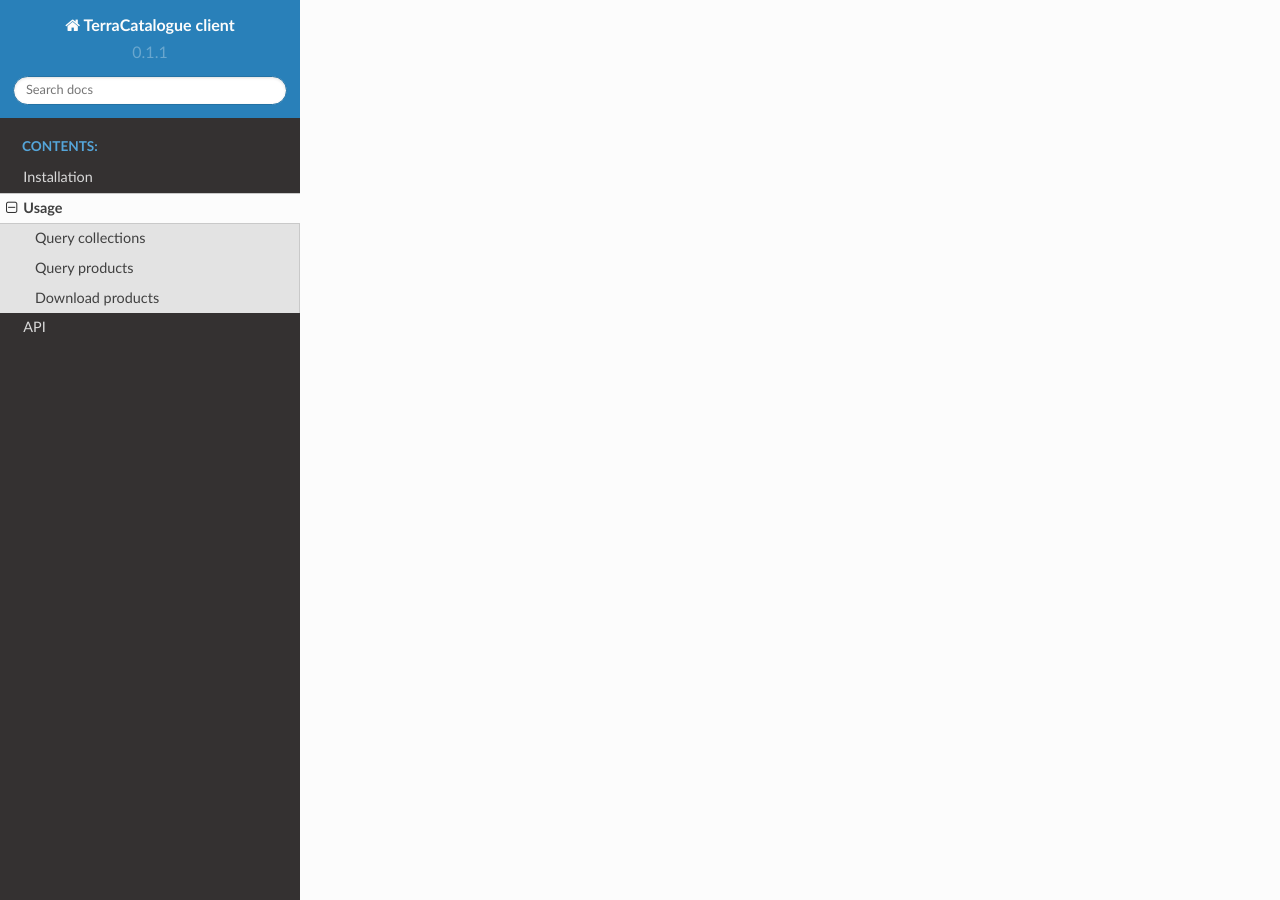
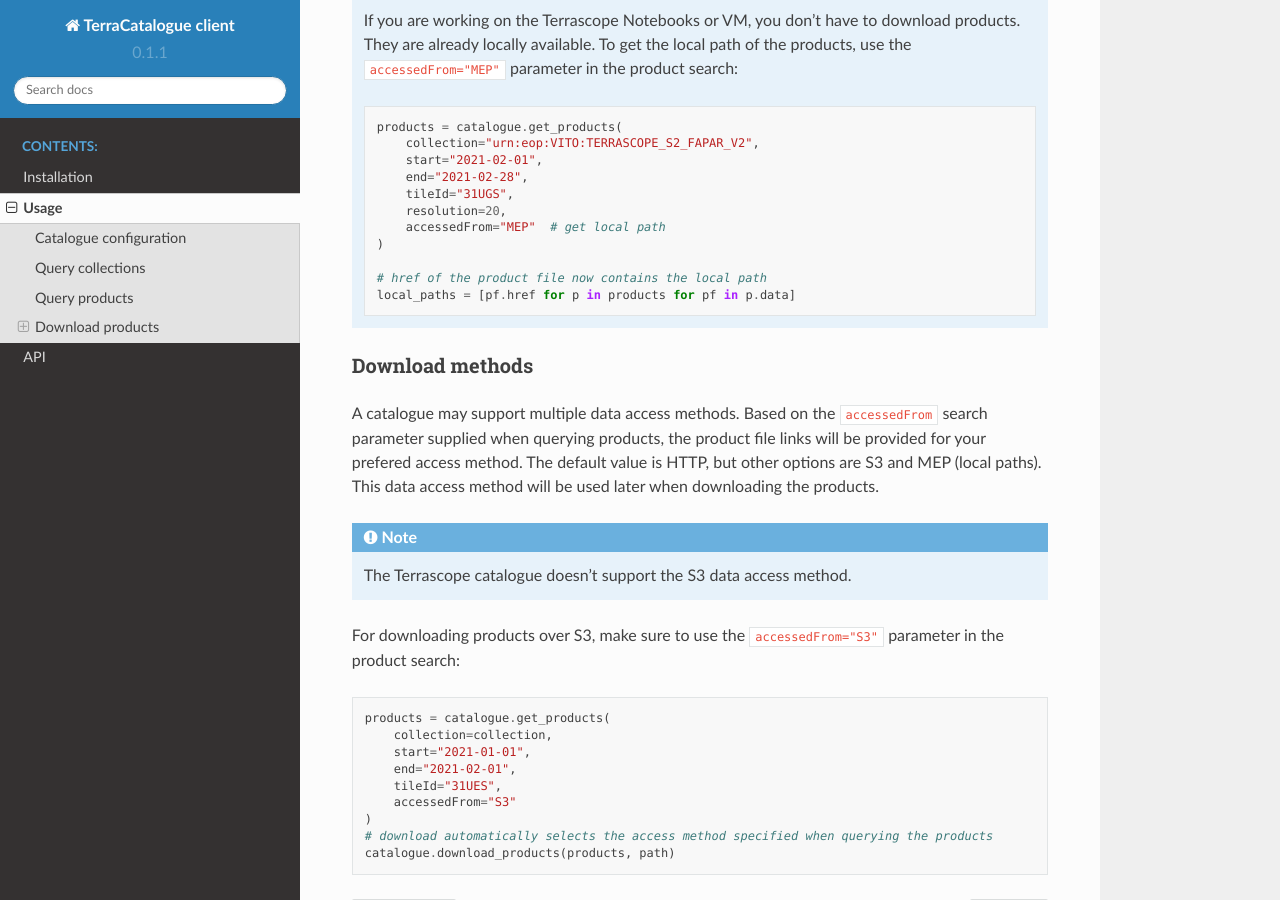
Before and after one commit to VITObelgium/terracatalogueclient, a Sphinx documentation site: the page built from docs/usage.rst, in a window 1280 px wide and 900 px high, scrolled down 2506 px. Built offline with Sphinx 7.4.7 and the Read the Docs theme 2.0.0, drawn with Linux system fonts in a browser that asks for light colours; some of the changed text lies outside the part shown.

Commit message:
Add documentation on catalogue configuration and access methods.

```diff
--- a/docs/api.rst
+++ b/docs/api.rst
@@ -7,6 +7,11 @@
 .. automodule:: terracatalogueclient.client
     :members:
 
+Configuration
+-------------
+.. automodule:: terracatalogueclient.config
+    :members:
+
 Exceptions
 ----------
 .. automodule:: terracatalogueclient.exceptions
--- a/docs/usage.rst
+++ b/docs/usage.rst
@@ -3,6 +3,25 @@
 
 On this page, some code examples are listed to get you started.
 
+Catalogue configuration
+-----------------------
+When you create a catalogue object, you can provide a configuration file with the details of the catalogue you wish to connect to::
+
+    from terracatalogueclient import Catalogue
+    from terracatalogueclient.config import CatalogueConfig
+
+    config = CatalogueConfig.from_file("/path/to/configuration.ini")
+    catalogue = Catalogue(config)  # catalogue with custom configuration
+
+Check the :obj:`~terracatalogueclient.config.CatalogueConfig` API for more information on how to load a configuration file. If no configuration is supplied, the default Terrascope configuration will be used::
+
+    from terracatalogueclient import Catalogue
+    catatalogue = Catalogue()  # catalogue with default Terrascope configuration
+
+A configuration file has the following structure. The default configuration is used as an example:
+
+.. literalinclude:: ../terracatalogueclient/resources/terrascope.ini
+    :language: ini
 
 Query collections
 -----------------
@@ -95,3 +114,23 @@
 
         # href of the product file now contains the local path
         local_paths = [pf.href for p in products for pf in p.data]
+
+Download methods
+^^^^^^^^^^^^^^^^
+A catalogue may support multiple data access methods. Based on the ``accessedFrom`` search parameter supplied when querying products, the product file links will be provided for your prefered access method.
+The default value is HTTP, but other options are S3 and MEP (local paths). This data access method will be used later when downloading the products.
+
+.. note::
+    The Terrascope catalogue doesn't support the S3 data access method.
+
+For downloading products over S3, make sure to use the ``accessedFrom="S3"`` parameter in the product search::
+
+    products = catalogue.get_products(
+        collection=collection,
+        start="2021-01-01",
+        end="2021-02-01",
+        tileId="31UES",
+        accessedFrom="S3"
+    )
+    # download automatically selects the access method specified when querying the products
+    catalogue.download_products(products, path)
```
Also changed, not shown: 1 other file.
